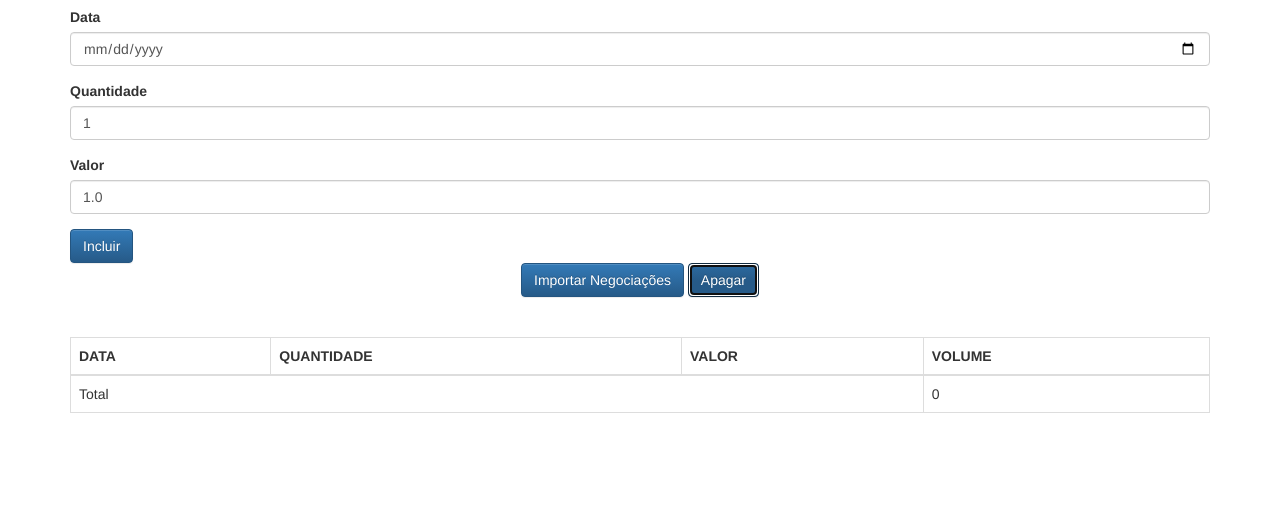
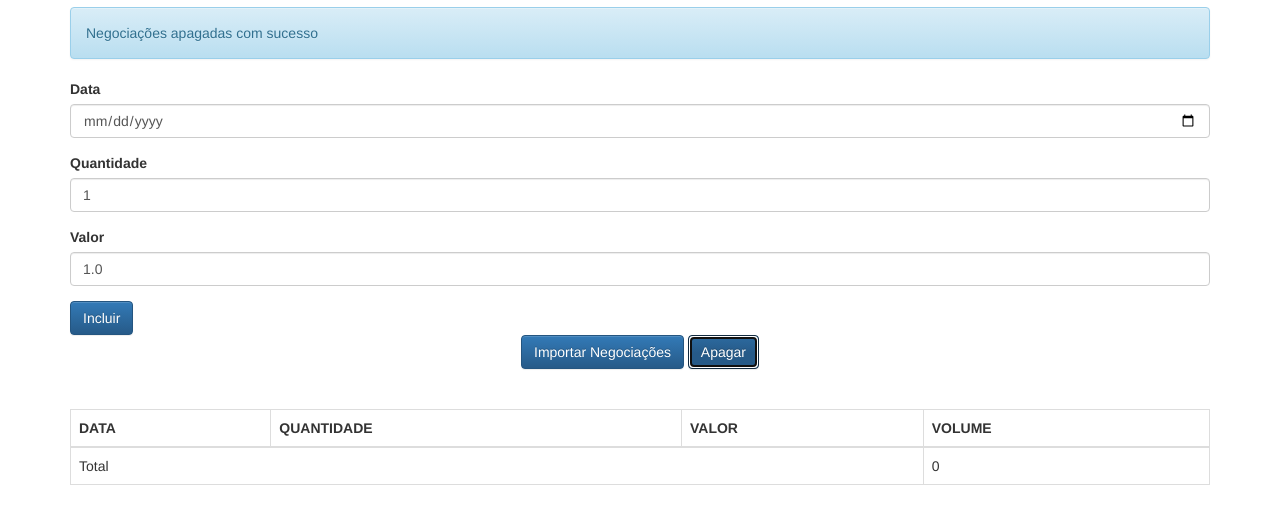
Before and after one commit to joliveira2012/web-negociacoes, a plain HTML site: page index.html in a window 1280 px wide. Both pictures are taken after a click on the button "Apagar". Shown: the part 63-586 px from the top of the page. Drawn offline with Linux system fonts and the light colour scheme.

Commit message:
incluindo funcao apagar negociacoes

```diff
--- a/index.html
+++ b/index.html
@@ -50,7 +50,7 @@
       <button class="btn btn-primary text-center" type="button">
         Importar Negociações
       </button>
-      <button class="btn btn-primary text-center" type="button">
+      <button onclick="negociacaoController.apaga()" class="btn btn-primary text-center" type="button">
         Apagar
       </button>
     </div>
--- a/js/app/controllers/NegociacaoController.js
+++ b/js/app/controllers/NegociacaoController.js
@@ -1,20 +1,17 @@
 class NegociacaoController {
-
   constructor() {
-
     let $ = document.querySelector.bind(document);
-        this._inputData = $('#data');
-        this._inputQuantidade = $('#quantidade');
-        this._inputValor = $('#valor');
+    this._inputData = $("#data");
+    this._inputQuantidade = $("#quantidade");
+    this._inputValor = $("#valor");
     this._listaNegociacoes = new ListaNegociacoes();
 
-        this._negociacoesView = new NegociacoesView($('#negociacoesView'));
+    this._negociacoesView = new NegociacoesView($("#negociacoesView"));
     this._negociacoesView.update(this._listaNegociacoes);
 
     this._mensagem = new Mensagem();
-        this._mensagemView = new MensagemView($('#mensagemView'));
+    this._mensagemView = new MensagemView($("#mensagemView"));
     this._mensagemView.update(this._mensagem);
-
   }
 
   adiciona(event) {
@@ -24,24 +21,30 @@ class NegociacaoController {
     this._listaNegociacoes.adiciona(this._criaNegociacao());
     this._negociacoesView.update(this._listaNegociacoes);
 
-        this._mensagem.texto = 'Negociação adicionada com sucesso';
+    this._mensagem.texto = "Negociação adicionada com sucesso";
     this._mensagemView.update(this._mensagem);
 
     this._limpaFormulario();
   }
 
+  apaga() {
+    this._listaNegociacoes.esvazia();
+    this._negociacoesView.update(this._listaNegociacoes);
+    this._mensagem.texto = "Negociações apagadas com sucesso";
+    this._mensagemView.update(this._mensagem);
+  }
+
   //_ antes do nome do metódo que dizer que ele é "privado", ou seja, só pode ser usado nessa classe
   _criaNegociacao() {
-
     return new Negociacao(
       DateHelper.textoParaData(this._inputData.value),
       this._inputQuantidade.value,
-            this._inputValor.value);
+      this._inputValor.value
+    );
   }
 
   _limpaFormulario() {
-
-        this._inputData.value = '';
+    this._inputData.value = "";
     this._inputQuantidade.value = 1;
     this._inputValor.value = 0.0;
     this._inputData.focus();
--- a/js/app/models/ListaNegociacoes.js
+++ b/js/app/models/ListaNegociacoes.js
@@ -1,17 +1,17 @@
 class ListaNegociacoes {
-
   constructor() {
-
     this._negociacoes = [];
   }
 
   adiciona(negociacao) {
-
     this._negociacoes.push(negociacao);
   }
 
+  esvazia() {
+    this._negociacoes = [];
+  }
+
   get negociacoes() {
-
     return [].concat(this._negociacoes);
   }
 }
```
Lines whose indentation alone changed are shown as unchanged.
